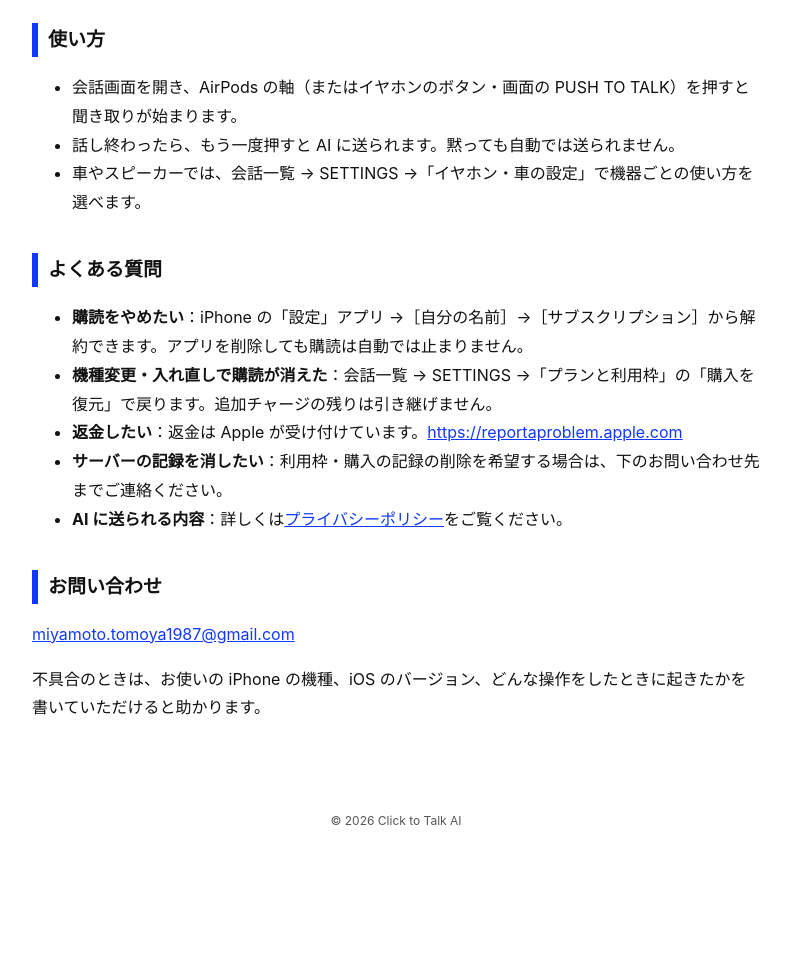
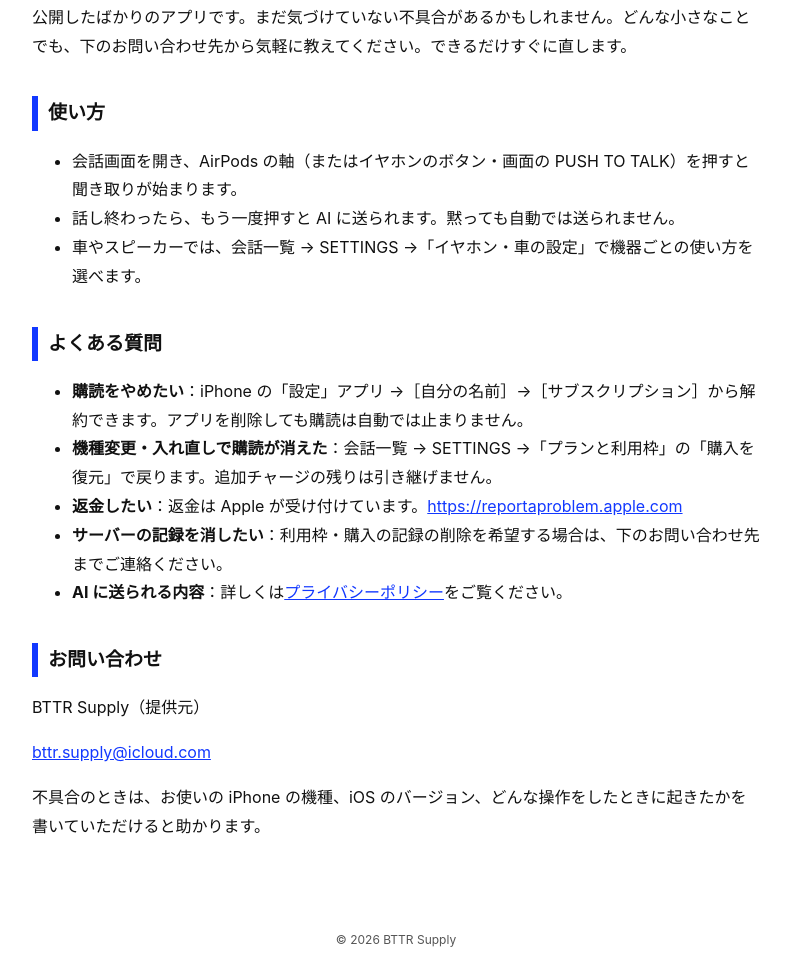
Before and after one commit to NKGWsgk/clicktotalk-ai, a plain HTML site: page index.html in a window 1280 px wide. Shown: the part 234-1208 px from the top of the page, without its empty margins (244-1034 px from the left). Before the commit the page ends 1090 px from the top, so only its background shows below. Drawn offline with Linux system fonts and the light colour scheme.

Commit message:
Contact: bttr.supply@icloud.com (BTTR Supply); note on the support page that the app was just released.
Co-Authored-By: Claude Opus 5.5 <noreply@anthropic.com>

```diff
--- a/index.html
+++ b/index.html
@@ -11,14 +11,16 @@
 <main>
 <h1>Click to Talk AI サポート</h1>
 <p>Click to Talk AI は、AirPods などのイヤホンを押して話し、もう一度押して送る、AI 音声会話アプリです。</p>
+<p>公開したばかりのアプリです。まだ気づけていない不具合があるかもしれません。どんな小さなことでも、下のお問い合わせ先から気軽に教えてください。できるだけすぐに直します。</p>
 <h2>使い方</h2>
 <ul><li>会話画面を開き、AirPods の軸（またはイヤホンのボタン・画面の PUSH TO TALK）を押すと聞き取りが始まります。</li><li>話し終わったら、もう一度押すと AI に送られます。黙っても自動では送られません。</li><li>車やスピーカーでは、会話一覧 → SETTINGS →「イヤホン・車の設定」で機器ごとの使い方を選べます。</li></ul>
 <h2>よくある質問</h2>
 <ul><li><strong>購読をやめたい</strong>：iPhone の「設定」アプリ →［自分の名前］→［サブスクリプション］から解約できます。アプリを削除しても購読は自動では止まりません。</li><li><strong>機種変更・入れ直しで購読が消えた</strong>：会話一覧 → SETTINGS →「プランと利用枠」の「購入を復元」で戻ります。追加チャージの残りは引き継げません。</li><li><strong>返金したい</strong>：返金は Apple が受け付けています。<a href="https://reportaproblem.apple.com">https://reportaproblem.apple.com</a></li><li><strong>サーバーの記録を消したい</strong>：利用枠・購入の記録の削除を希望する場合は、下のお問い合わせ先までご連絡ください。</li><li><strong>AI に送られる内容</strong>：詳しくは<a href="https://nkgwsgk.github.io/clicktotalk-ai/privacy.html">プライバシーポリシー</a>をご覧ください。</li></ul>
 <h2>お問い合わせ</h2>
-<p><a href="mailto:miyamoto.tomoya1987@gmail.com">miyamoto.tomoya1987@gmail.com</a></p>
+<p>BTTR Supply（提供元）</p>
+<p><a href="mailto:bttr.supply@icloud.com">bttr.supply@icloud.com</a></p>
 <p>不具合のときは、お使いの iPhone の機種、iOS のバージョン、どんな操作をしたときに起きたかを書いていただけると助かります。</p>
 </main>
-<footer>© 2026 Click to Talk AI</footer>
+<footer>© 2026 BTTR Supply</footer>
 </body>
 </html>
```
Also changed, not shown: privacy.html (+3 -2 lines), terms.html (+3 -2 lines).
